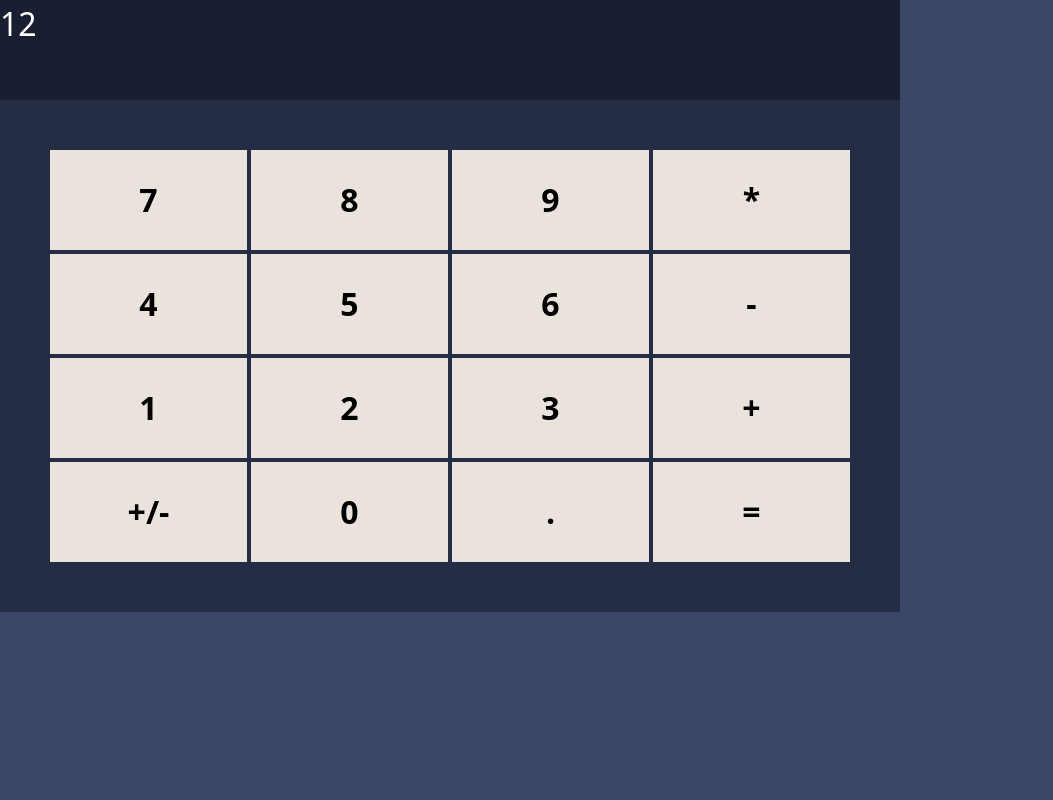
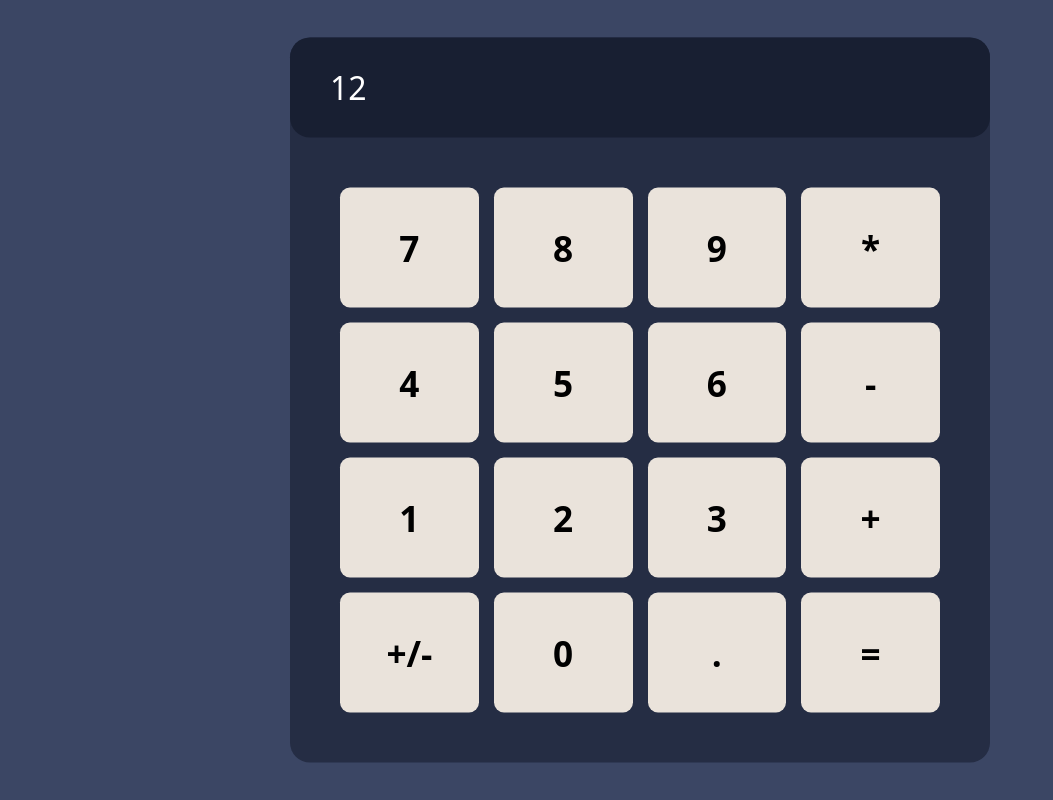
Before and after one commit to navid-nhd/calculator, a Vue app: page / in a window 1280 px wide. Shown: the whole page, without its empty margins (0-1053 px from the left). Built offline with nearby package versions, Linux system fonts and the light colour scheme.

Commit message:
some more styles

```diff
--- a/src/views/HomeView.vue
+++ b/src/views/HomeView.vue
@@ -34,26 +34,39 @@ const buttonList = [
 </script>
 <style scoped>
 .main {
-  width: 900px;
+  width: 700px;
   background-color: rgb(37 45 68);
+  border-radius: 20px;
+  position: absolute;
+  left: 50%;
+  top: 50%;
+  transform: translate(-50%, -50%);
 }
 .result {
   height: 100px;
   background-color: rgb(24 31 50);
   color: white;
   font-size: 2rem;
+  border-radius: 20px;
+  display: flex;
+  align-items: center;
+  padding-left: 40px;
 }
 .button-wrapper {
   display: grid;
   grid-template-columns: repeat(4, 1fr);
-  grid-template-rows: 100px 100px 100px 100px;
-  gap: 4px;
+  grid-template-rows: 120px 120px 120px 120px;
+  gap: 15px;
   padding: 50px;
 }
 .secondary {
   background-color: rgb(234 227 219);
   color: black;
-  font-size: 2rem;
+  font-size: 2.2rem;
   font-weight: bold;
+  border-radius: 10px;
+}
+.secondary:hover {
+  background-color: rgb(189, 187, 184);
 }
 </style>
```
